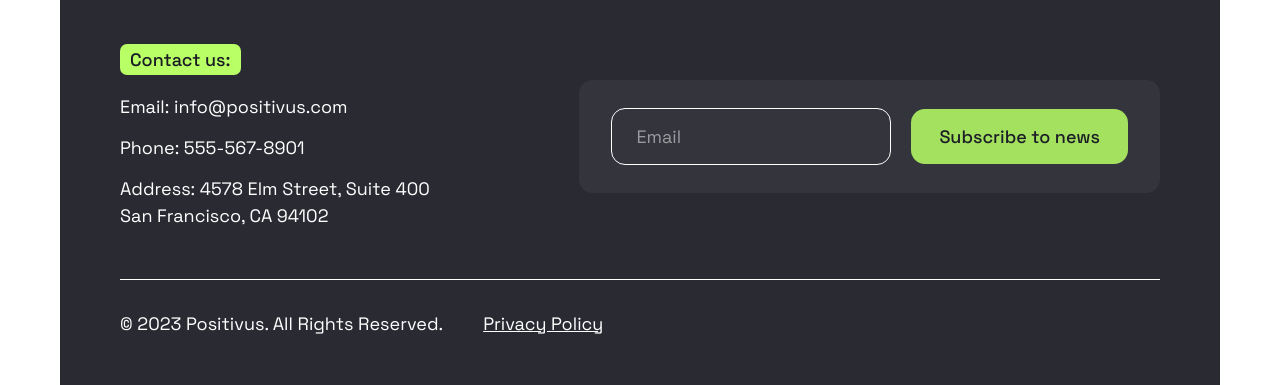
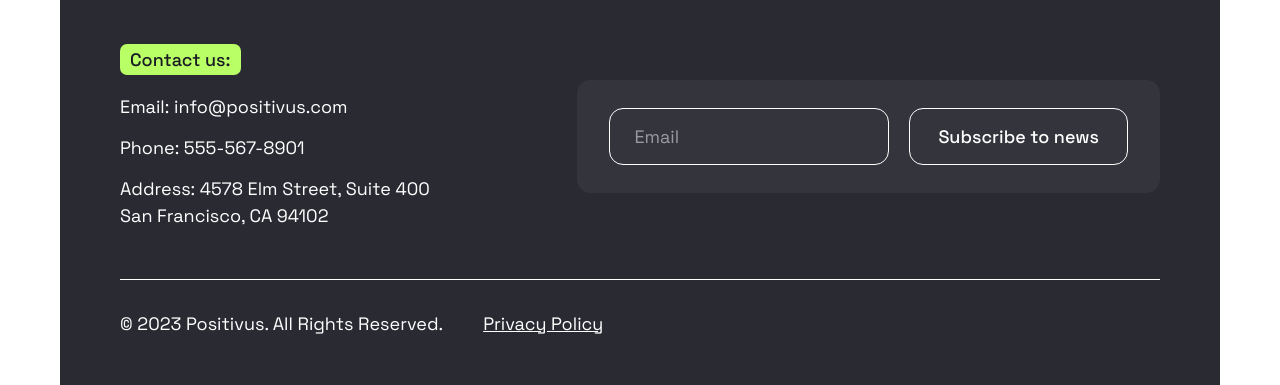
Before and after one commit to GoldenSpade/landing_positivus_agency, a website built with Vite: page src/index.html in a window 1280 px wide. In both pictures the pointer is over the button "Subscribe to news". Shown: the part 7379-7764 px from the top of the page. Built offline with nearby package versions, Linux system fonts and the light colour scheme; some packages are replaced by stand-ins of ours.

Commit message:
Change hover for footer__subscribe-btn

```diff
--- a/src/styles/blocks/footer.scss
+++ b/src/styles/blocks/footer.scss
@@ -253,7 +253,7 @@
     flex-shrink: 0;
     background-color: $color-green;
     color: $color-black;
-    border: none;
+    border: 1px solid transparent;
     border-radius: 14px;
     padding: 16px 28px;
     font-family: $font-base;
@@ -261,10 +261,12 @@
     font-weight: $fw-medium;
     cursor: pointer;
     white-space: nowrap;
-    transition: opacity $transition-base;
+    transition: background-color $transition-base, color $transition-base, border-color $transition-base;
 
     &:hover {
-      opacity: 0.85;
+      background-color: transparent;
+      color: $color-white;
+      border-color: $color-white;
     }
 
     @media (max-width: 575px) {
```
